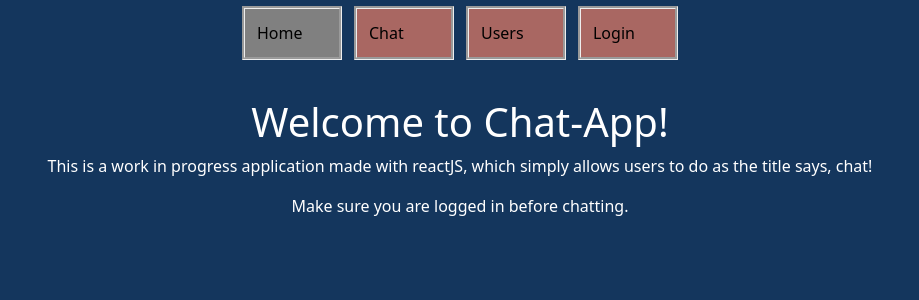
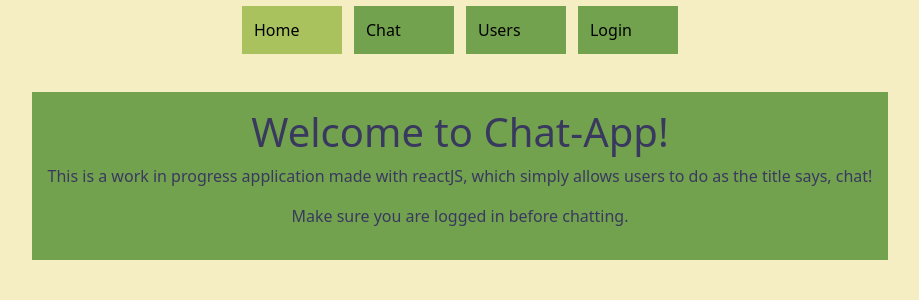
Before and after one commit to fusion407/chat-app-frontend, a React (Create React App) app: page / in a window 1280 px wide. Shown: the top 300 px of the page, without its empty margins (180-1099 px from the left). Built offline with nearby package versions, Linux system fonts and the light colour scheme.

Commit message:
fixing up color scheme

```diff
--- a/src/App.css
+++ b/src/App.css
@@ -1,22 +1,23 @@
 body {
-  background-color: #14365d;
+  background-color: #f5eec2;
   display: flex;
   align-items: center;
   text-align: center;
   justify-content: center;
-  color: white;
+  color: #39395f;
 }
 
-a {
+/* a {
   border-style: groove;
-}
+} */
 .App {
   display: flex;
   text-align: center;
   justify-content: center;
-  background-color: #2F5C8F;
+  background-color: #416a59;
+  /* color:#416a59; */
   /* min-height: max-content; */
-  color: rgb(126, 45, 45);
+  /* color: rgb(126, 45, 45); */
   padding-bottom: 1em;
 }
 div.chatBox {
@@ -30,14 +31,23 @@ div.chatBox {
   margin-bottom: 1em;
   padding: 20px;
 }
-.chatPage {
+/* .chatPage {
+  background: white;
+}
+.list-group.list-group-flush {
+  background: white;
+} */
+/* .chatPage {
   display: block;
   justify-content: center;
-}
+} */
 .usersBox {
   display: flex;
   margin-top: 1em;
+  padding-top: 1em;
+  padding-right: 1em;
   text-align: center;
+  border-style: solid;
   border-color: #060709;
   flex-direction: row;
   align-items: flex-end;
@@ -56,21 +66,31 @@ div.chatBox {
   width: 6rem;
 }
 .messageBox {
-  color: #282c34;
+  color: #416a59;
 }
-.deleteButton {
+button {
+  background-color: #a9c25d;
   margin-left : 2em;
+}
+button.deleteButton {
+  display: flex;
+  align-self: center;
 }
 .homeScreen {
   margin-top : 2em;
+  background-color: #73a24e;
+  padding: 1em 1em 1em 1em;
 }
 .loginScreen {
   margin-top : 2em;
+  padding-bottom: 1em;
+  padding-top: 1em;
+  background-color:#73a24e;
 }
 .newComment {
   margin-bottom: 2em;
 
 }
-.App-header {
+/* .App-header {
   background-color: #14365d;
-}
+} */
--- a/src/components/Chat.js
+++ b/src/components/Chat.js
@@ -97,13 +97,11 @@ function Chat({isLoggedIn, loggedInUser}) {
     return (
         <div className="chatPage">
             <div className="chatBox">
-                <div>
-                    <Card style={{ background: "black", width: '30rem' }}>
-                        <ListGroup style={{background: "#1c2a46", width: 'auto'}}variant="flush">
+                    <Card style={{ background: "#39395f", width: '35rem' }}>
+                        <ListGroup style={{background: "#73a24e", width: 'auto'}}variant="flush">
                             {messagesToDisplay}
                         </ListGroup>
                     </Card>
-                </div>
             </div>
             <div className="newComment">
                 <form onSubmit={handleSubmit}>
--- a/src/components/Login.js
+++ b/src/components/Login.js
@@ -114,7 +114,7 @@ function Login({setIsLoggedIn, setLoggedInUser, setUsersData}) {
             />
           </div>
           <div>
-            <p>Profile Picture:</p>
+            <p>Profile Picture: (if new user)</p>
             <input
                 type="text"
                 name="avatarURL"
--- a/src/components/Message.js
+++ b/src/components/Message.js
@@ -7,13 +7,13 @@ function Message ({id, name, comment, avatarURL, deleteComment}) {
             <div>
                 <img className="avatarImage" src={avatarURL}></img>
             </div>
-            <div className="bg-dark">
-                <ListGroup.Item variant="primary">{name ? name : "Anonymous"}:</ListGroup.Item>
-                <ListGroup.Item variant="light">{comment}</ListGroup.Item>
+            <div>
+                <ListGroup.Item style={{background: "#f5eec2"}}>{name ? name : "Anonymous"}:</ListGroup.Item>
+                <ListGroup.Item>{comment}</ListGroup.Item>
             </div>
-            <div className="deleteButton">
-                <button onClick={() => deleteComment(id)} >Delete</button>
-            </div>
+
+                <button className="deleteButton" onClick={() => deleteComment(id)} >Delete</button>
+
         </div>
     )
 }
--- a/src/components/NavBar.js
+++ b/src/components/NavBar.js
@@ -4,12 +4,13 @@ import Stack from 'react-bootstrap/Stack';
 import { BrowserRouter, Route, NavLink, Switch } from "react-router-dom";
 const linkStyles = {
     display: "inline-flex",
+    flexdirection: "row",
     aligncontent: "center",
     justifycontent: "center",
     width: "100px",
     padding: "12px",
     margin: "6px 6px 6px",
-    background: "#A96762",
+    background: "#73a24e",
     textDecoration: "none",
     color: "black",
   };
@@ -21,7 +22,7 @@ function NavBar() {
           exact
           style={linkStyles}
           activeStyle={{
-            background: "grey",
+            background: "#a9c25d",
           }}
         >
           Home
@@ -31,7 +32,7 @@ function NavBar() {
           exact
           style={linkStyles}
           activeStyle={{
-            background: "grey",
+            background: "#a9c25d",
           }}
         >
           Chat
@@ -41,7 +42,7 @@ function NavBar() {
           exact
           style={linkStyles}
           activeStyle={{
-            background: "grey",
+            background: "#a9c25d",
           }}
         >
           Users
@@ -51,7 +52,7 @@ function NavBar() {
           exact
           style={linkStyles}
           activeStyle={{
-            background: "grey",
+            background: "#a9c25d",
           }}
         >
           Login
--- a/src/index.css
+++ b/src/index.css
@@ -1,4 +1,4 @@
-body {
+/* body {
   margin: 0;
   font-family: -apple-system, BlinkMacSystemFont, 'Segoe UI', 'Roboto', 'Oxygen',
     'Ubuntu', 'Cantarell', 'Fira Sans', 'Droid Sans', 'Helvetica Neue',
@@ -11,3 +11,4 @@ code {
   font-family: source-code-pro, Menlo, Monaco, Consolas, 'Courier New',
     monospace;
 }
+ */
```
